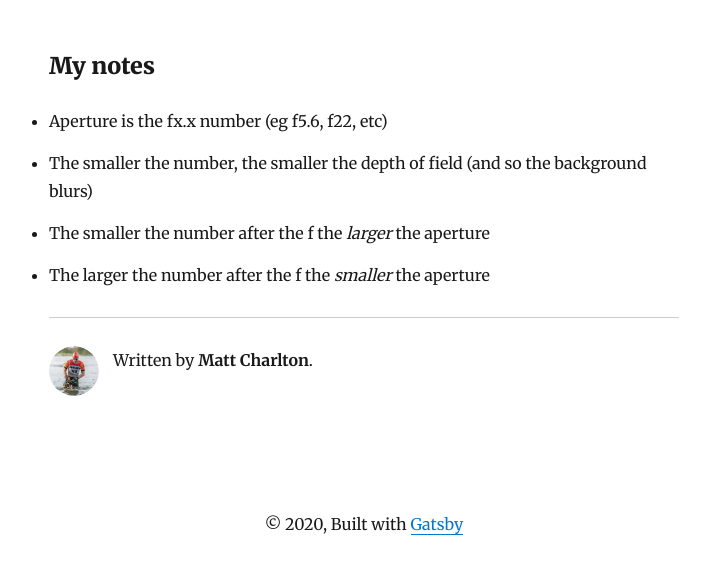
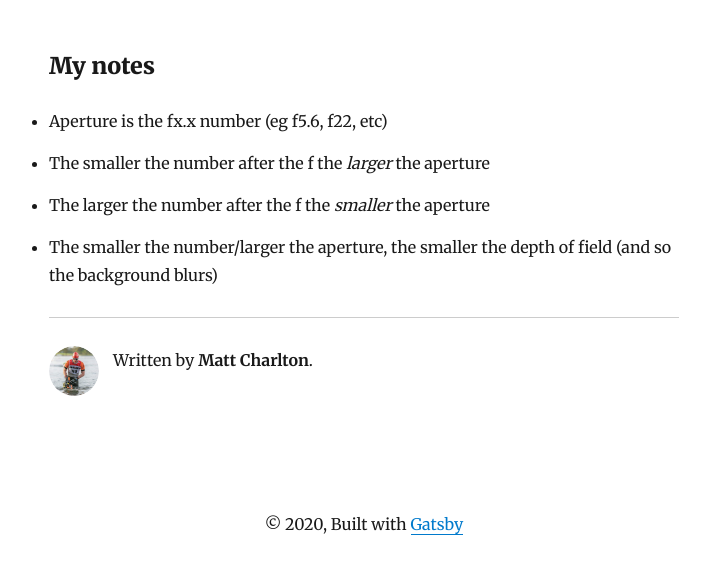
Before and after one commit to mncharlton/photoblog, a Gatsby site: page /blog/aperture/aperture/ in a window 1280 px wide. Shown: the part 3167-3729 px from the top of the page, without its empty margins (276-986 px from the left). Built offline with nearby package versions, Linux system fonts and the light colour scheme; Gatsby itself is replaced by a stand-in of ours; some packages are replaced by stand-ins of ours.

Commit message:
adjust aperture blog

```diff
--- a/content/blog/aperture/aperture.md
+++ b/content/blog/aperture/aperture.md
@@ -41,6 +41,6 @@ This week was all about learning how to use the aperture settings to control the
 
 ### My notes
   - Aperture is the fx.x number (eg f5.6, f22, etc)
-  - The smaller the number, the smaller the depth of field (and so the background blurs)
   - The smaller the number after the f the *larger* the aperture
   - The larger the number after the f the *smaller* the aperture
+  - The smaller the number/larger the aperture, the smaller the depth of field (and so the background blurs)
```
